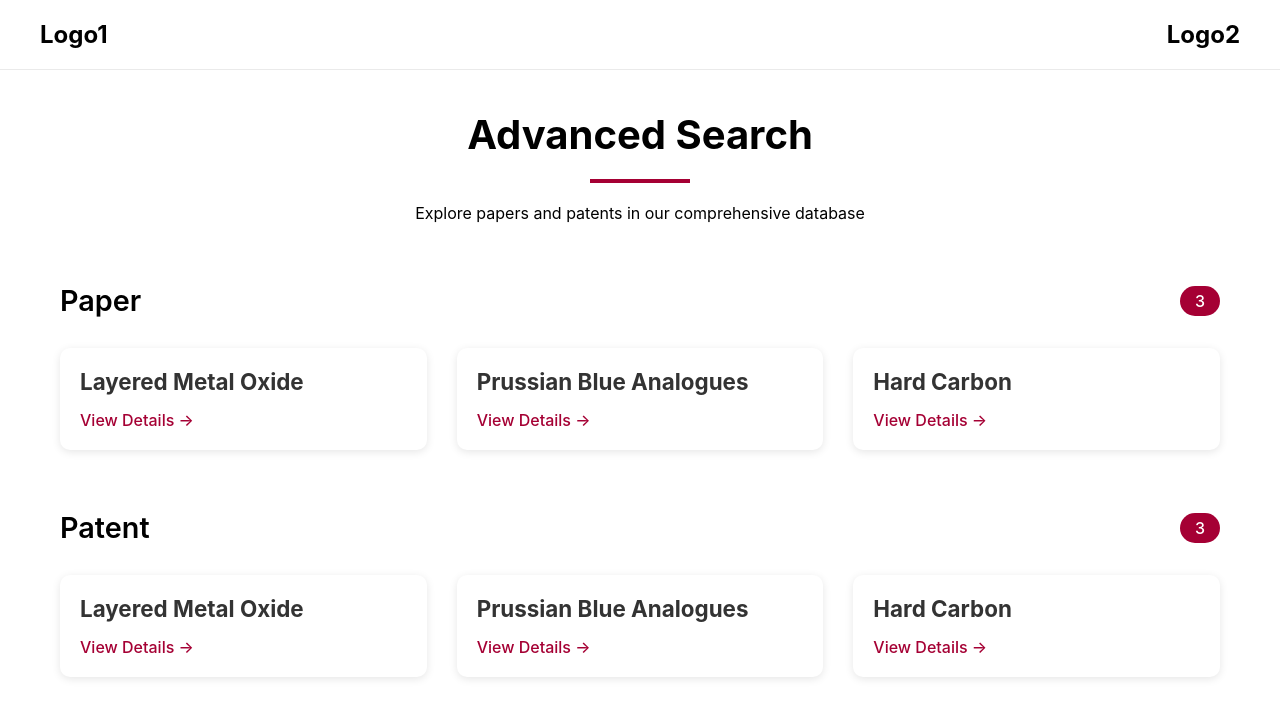
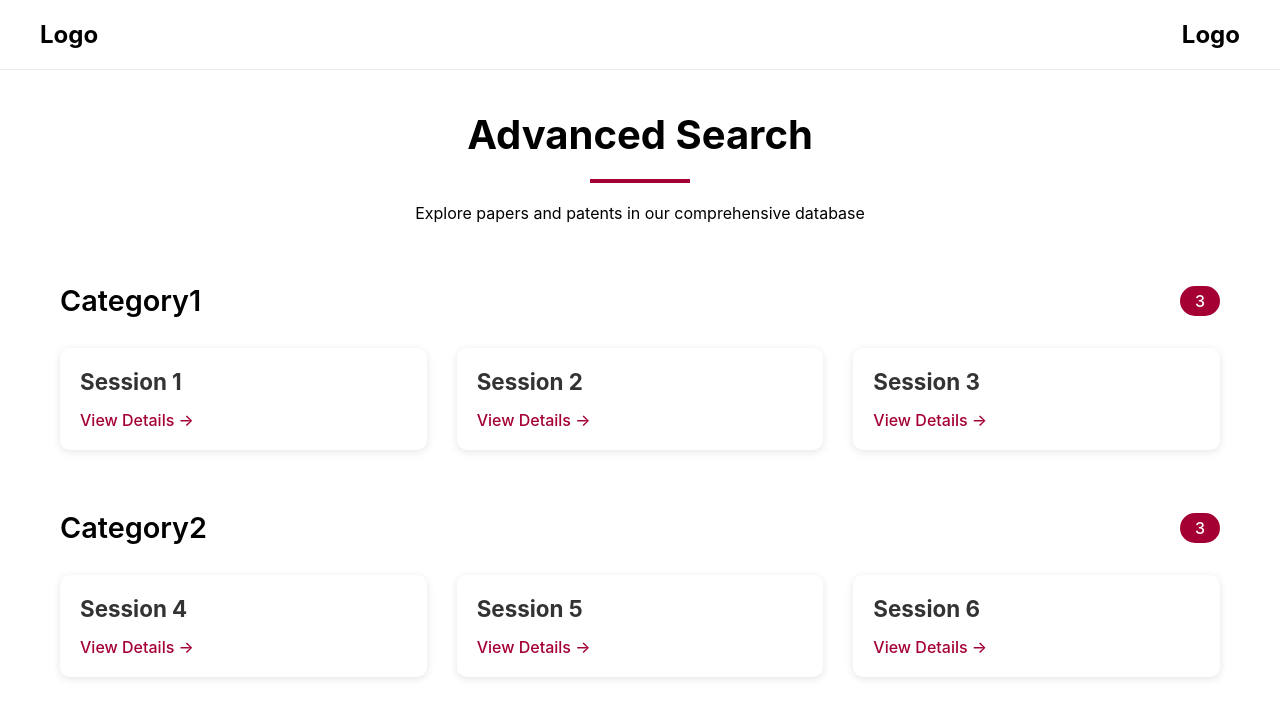
Before and after one commit to Youwan-Na/AI_full_stack, a Flask app: page / in a window 1280 px wide. Shown: the top 718 px of the page. Run offline with Flask 3, Linux system fonts and the light colour scheme.

Commit message:
Not concern with Company

```diff
--- a/Full-stack/chat/app.py
+++ b/Full-stack/chat/app.py
@@ -3,7 +3,7 @@ from langchain_openai import ChatOpenAI
 from langchain_core.output_parsers import StrOutputParser
 from langchain_core.prompts import ChatPromptTemplate, MessagesPlaceholder
 from langchain.memory import ConversationBufferMemory
-api_key = ""
+api_key = "" #API KEY
 
 app = Flask(__name__)
 
--- a/Full-stack/chat/templates/chat.html
+++ b/Full-stack/chat/templates/chat.html
@@ -9,10 +9,10 @@
 <body>
     <header class="header">
         <div class="logo">
-            <img src="../static/images/logo1.jpg" alt="Logo 1">
+            <img src="../static/images/logo.png" alt="Logo 1">
         </div>
         <div class="logo">
-            <img src="../static/images/logo2.png" alt="Logo 2">
+            <img src="../static/images/logo.png" alt="Logo 2">
         </div>
     </header>
 
--- a/Full-stack/chat/templates/main.html
+++ b/Full-stack/chat/templates/main.html
@@ -8,8 +8,8 @@
 </head>
 <body>
     <header class="header">
-        <div class="logo">Logo1</div>
-        <div class="logo">Logo2</div>
+        <div class="logo">Logo</div>
+        <div class="logo">Logo</div>
     </header>
 
     <div class="main-container">
@@ -22,21 +22,21 @@
         <div class="content-container">
             <div class="section">
                 <div class="section-header">
-                    <h2 id="paper" class="section-title">Paper</h2>
+                    <h2 id="paper" class="section-title">Category1</h2>
                     <span class="section-count">3</span>
                 </div>
 
                 <div class="card-grid">
                     <div class="card" onclick="location.href='/chat'">
-                        <h3 id="layered-metal-oxide" class="card-title">Layered Metal Oxide</h3>
+                        <h3 id="Session 1" class="card-title">Session 1</h3>
                         <span class="view-more">View Details →</span>
                     </div>
                     <div class="card">
-                        <h3 id="prussian-blue-analogues" class="card-title">Prussian Blue Analogues</h3>
+                        <h3 id="Session 2" class="card-title">Session 2</h3>
                         <span class="view-more">View Details →</span>
                     </div>
                     <div class="card">
-                        <h3 id="hard-carbon" class="card-title">Hard Carbon</h3>
+                        <h3 id="Session 3" class="card-title">Session 3</h3>
                         <span class="view-more">View Details →</span>
                     </div>
                 </div>
@@ -44,21 +44,21 @@
 
             <div class="section">
                 <div class="section-header">
-                    <h2 id="patent" class="section-title">Patent</h2>
+                    <h2 id="patent" class="section-title">Category2</h2>
                     <span class="section-count">3</span>
                 </div>
 
                 <div class="card-grid">
                     <div class="card">
-                        <h3 id="layered-metal-oxide-1" class="card-title">Layered Metal Oxide</h3>
+                        <h3 id="Session 4" class="card-title">Session 4</h3>
                         <span class="view-more">View Details →</span>
                     </div>
                     <div class="card">
-                        <h3 id="prussian-blue-analogues-1" class="card-title">Prussian Blue Analogues</h3>
+                        <h3 id="Session 5" class="card-title">Session 5</h3>
                         <span class="view-more">View Details →</span>
                     </div>
                     <div class="card">
-                        <h3 id="hard-carbon-1" class="card-title">Hard Carbon</h3>
+                        <h3 id="Session 6" class="card-title">Session 6</h3>
                         <span class="view-more">View Details →</span>
                     </div>
                 </div>
@@ -68,7 +68,7 @@
 
     <script>
         // Paper 섹션의 Layered Metal Oxide 카드 클릭 이벤트
-        document.getElementById('layered-metal-oxide').parentElement.addEventListener('click', function() {
+        document.getElementById('Session 1').parentElement.addEventListener('click', function() {
             window.location.href = '/chat';
         });
     </script>
```
Also changed, not shown: Full-stack/chat/static/images/logo.png (added), Full-stack/chat/static/images/logo1.jpg (deleted), Full-stack/chat/static/images/logo2.png (deleted), 1 other file.
